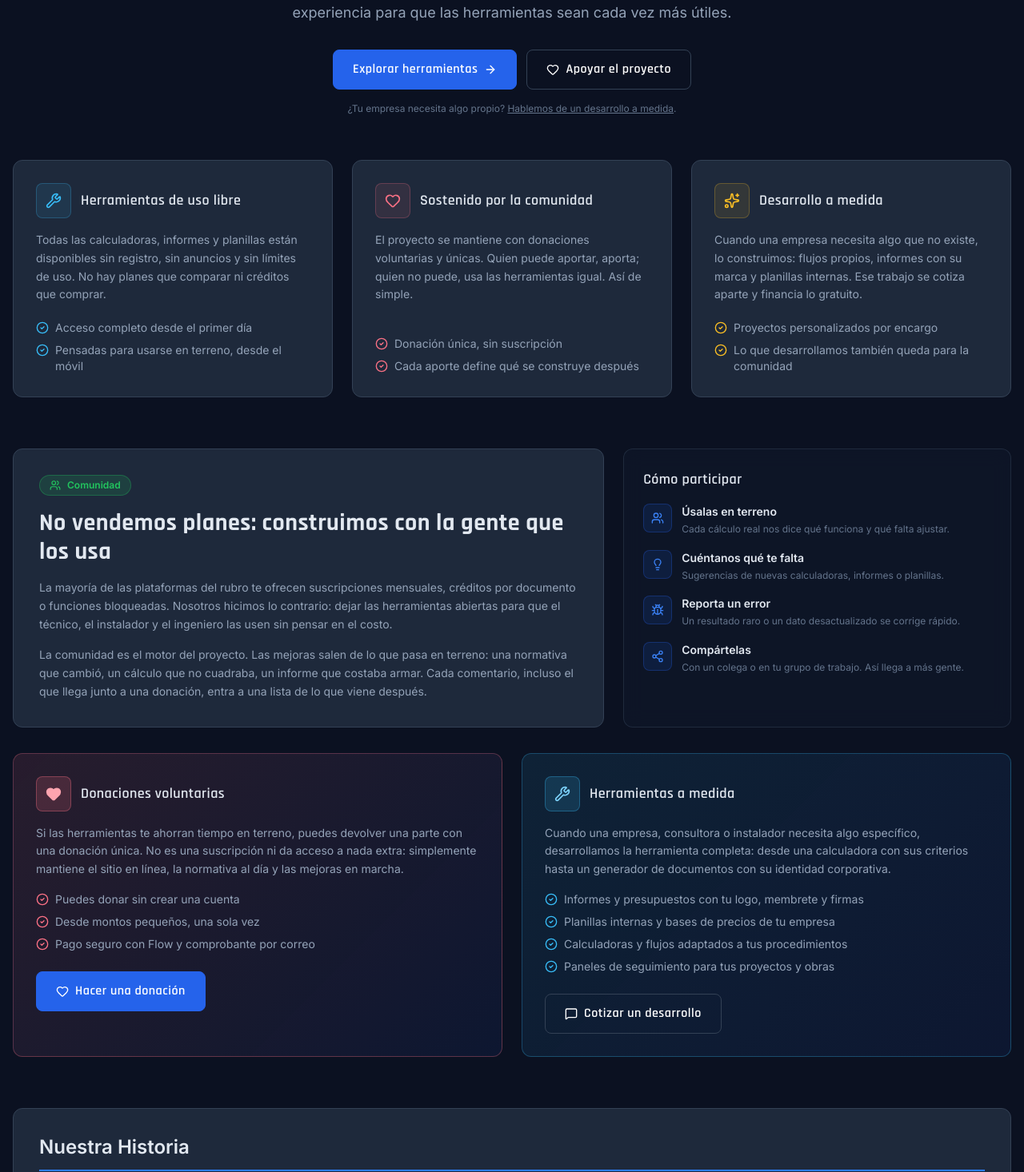
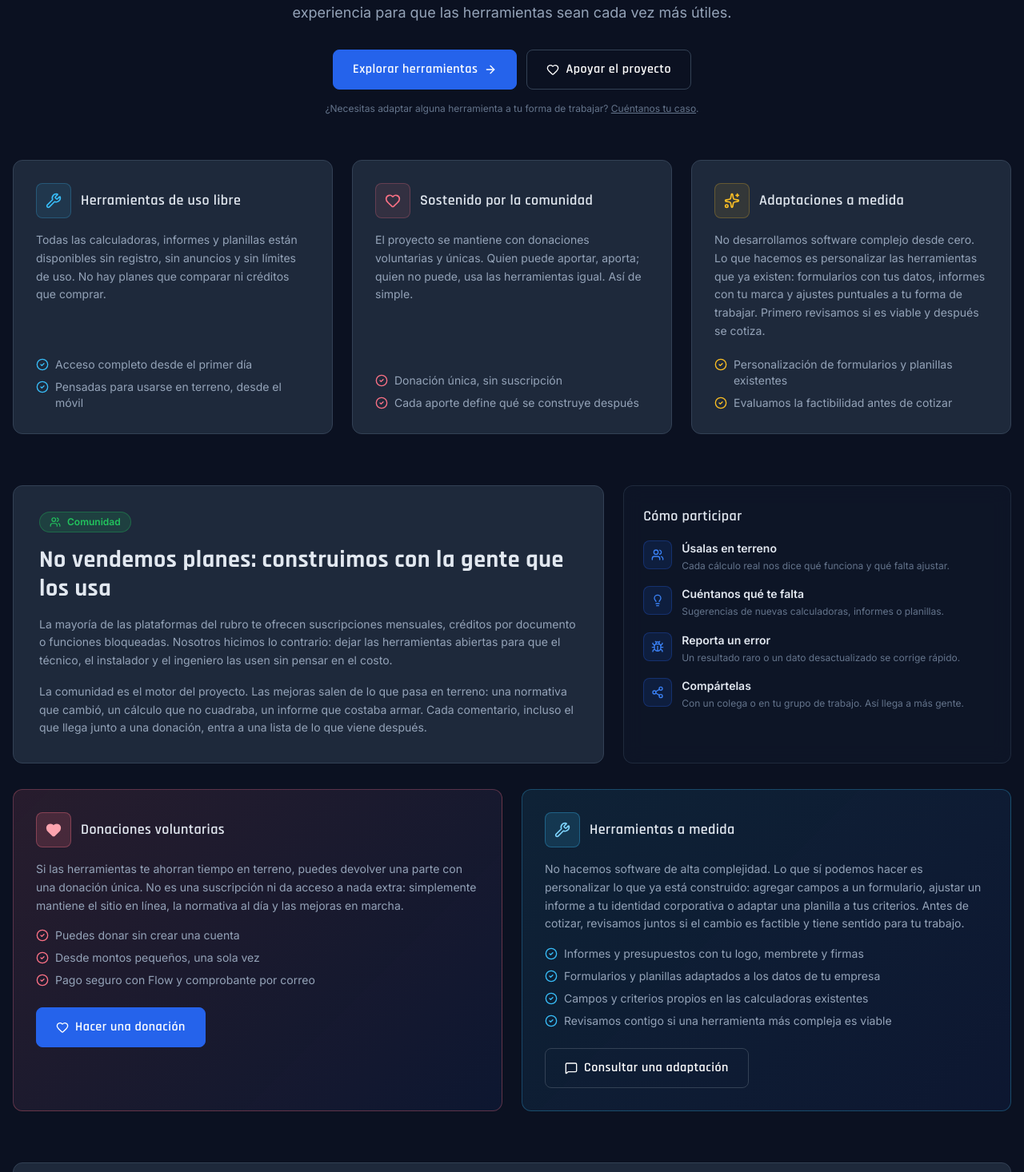
Before and after one commit to Chetti666/electro, a Next.js app: page /about in a window 1280 px wide. Shown: the part 324-1790 px from the top of the page at 80% size. Built offline with nearby package versions, Linux system fonts and the light colour scheme; no server answers; the database is empty; what @midudev/tailwind-animations would draw is missing.

Commit message:
fix about y contact

```diff
--- a/src/app/about/layout.tsx
+++ b/src/app/about/layout.tsx
@@ -2,8 +2,8 @@ import type { Metadata } from 'next';
 
 export const metadata: Metadata = {
   title: 'Sobre VMElectric - Herramientas Gratis y Comunidad Eléctrica',
-  description: 'Un proyecto abierto para técnicos e instaladores eléctricos: calculadoras e informes gratuitos, sin planes ni suscripciones. Se sostiene con donaciones voluntarias y con el desarrollo de herramientas a medida para empresas.',
-  keywords: ['herramientas eléctricas gratis', 'comunidad eléctrica', 'calculadoras eléctricas sin registro', 'donar proyecto eléctrico', 'desarrollo de software eléctrico a medida'],
+  description: 'Un proyecto abierto para técnicos e instaladores eléctricos: calculadoras e informes gratuitos, sin planes ni suscripciones. Se sostiene con donaciones voluntarias y con la personalización de herramientas existentes para empresas.',
+  keywords: ['herramientas eléctricas gratis', 'comunidad eléctrica', 'calculadoras eléctricas sin registro', 'donar proyecto eléctrico', 'personalización de herramientas eléctricas'],
   alternates: {
     canonical: 'https://www.vmelectric.cl/about',
   },
--- a/src/app/about/page.tsx
+++ b/src/app/about/page.tsx
@@ -19,7 +19,7 @@ import {
     Wrench,
 } from 'lucide-react';
 
-// Pilares del proyecto: gratis, sostenido por la comunidad y con desarrollo a medida
+// Pilares del proyecto: gratis, sostenido por la comunidad y con adaptaciones a medida
 const pillars = [
     {
         title: 'Herramientas de uso libre',
@@ -38,10 +38,10 @@ const pillars = [
         color: '#fb7185',
     },
     {
-        title: 'Desarrollo a medida',
+        title: 'Adaptaciones a medida',
         description:
-            'Cuando una empresa necesita algo que no existe, lo construimos: flujos propios, informes con su marca y planillas internas. Ese trabajo se cotiza aparte y financia lo gratuito.',
-        points: ['Proyectos personalizados por encargo', 'Lo que desarrollamos también queda para la comunidad'],
+            'No desarrollamos software complejo desde cero. Lo que hacemos es personalizar las herramientas que ya existen: formularios con tus datos, informes con tu marca y ajustes puntuales a tu forma de trabajar. Primero revisamos si es viable y después se cotiza.',
+        points: ['Personalización de formularios y planillas existentes', 'Evaluamos la factibilidad antes de cotizar'],
         icon: Sparkles,
         color: '#fbbf24',
     },
@@ -74,9 +74,9 @@ const communityActions = [
 // Ejemplos de encargos personalizados
 const customToolExamples = [
     'Informes y presupuestos con tu logo, membrete y firmas',
-    'Planillas internas y bases de precios de tu empresa',
-    'Calculadoras y flujos adaptados a tus procedimientos',
-    'Paneles de seguimiento para tus proyectos y obras',
+    'Formularios y planillas adaptados a los datos de tu empresa',
+    'Campos y criterios propios en las calculadoras existentes',
+    'Revisamos contigo si una herramienta más compleja es viable',
 ];
 
 const teamMembers = [
@@ -157,12 +157,12 @@ export default function AboutUsPage() {
                 </div>
 
                 <p className="mt-4 text-xs" style={{ color: 'var(--foreground-dim)' }}>
-                    ¿Tu empresa necesita algo propio?{' '}
+                    ¿Necesitas adaptar alguna herramienta a tu forma de trabajar?{' '}
                     <Link
                         href="/contact"
                         className="underline transition-colors hover:text-primary-light"
                     >
-                        Hablemos de un desarrollo a medida
+                        Cuéntanos tu caso
                     </Link>
                     .
                 </p>
@@ -311,7 +311,7 @@ export default function AboutUsPage() {
                 </div>
             </motion.section>
 
-            {/* Donaciones / desarrollo a medida */}
+            {/* Donaciones / adaptaciones a medida */}
             <motion.section
                 initial={{ opacity: 0, y: 20 }}
                 whileInView={{ opacity: 1, y: 0 }}
@@ -422,9 +422,11 @@ export default function AboutUsPage() {
                         className="mt-4 text-sm leading-relaxed"
                         style={{ color: 'var(--foreground-muted)' }}
                     >
-                        Cuando una empresa, consultora o instalador necesita algo específico,
-                        desarrollamos la herramienta completa: desde una calculadora con sus
-                        criterios hasta un generador de documentos con su identidad corporativa.
+                        No hacemos software de alta complejidad. Lo que sí podemos hacer es
+                        personalizar lo que ya está construido: agregar campos a un formulario,
+                        ajustar un informe a tu identidad corporativa o adaptar una planilla a tus
+                        criterios. Antes de cotizar, revisamos juntos si el cambio es factible y
+                        tiene sentido para tu trabajo.
                     </p>
 
                     <ul className="mt-4 space-y-2">
@@ -446,7 +448,7 @@ export default function AboutUsPage() {
 
                     <Link href="/contact" className="btn btn-secondary mt-6 w-full sm:w-auto">
                         <MessageSquare className="h-4 w-4" aria-hidden />
-                        Cotizar un desarrollo
+                        Consultar una adaptación
                     </Link>
                 </div>
             </motion.section>
@@ -492,8 +494,8 @@ export default function AboutUsPage() {
                             estar al alcance de cualquiera que trabaje en terreno. En su lugar,
                             elegimos un camino más lento pero más honesto: dejar todo abierto,
                             escuchar a la comunidad y sostener el proyecto con donaciones
-                            voluntarias y con el desarrollo de soluciones específicas para empresas
-                            que necesitan ir más allá.
+                            voluntarias y con la personalización de herramientas para empresas que
+                            necesitan ajustarlas a su forma de trabajar.
                         </p>
                     </div>
                 </div>
--- a/src/app/contact/page.tsx
+++ b/src/app/contact/page.tsx
@@ -263,7 +263,7 @@ export default function ContactPage() {
           className="mt-12 grid grid-cols-1 md:grid-cols-3 gap-6 max-w-4xl mx-auto text-center"
         >
           {[
-            { icon: Mail, title: 'Email', desc: 'contacto@electrocalc.com' },
+            { icon: Mail, title: 'Email', desc: 'vmelectric2025@gmail.com' },
             { icon: Zap, title: 'Respuesta', desc: 'En menos de 48h' },
             { icon: MessageSquare, title: 'Soporte', desc: 'Para consultas técnicas' }
           ].map((item, i) => (
```
